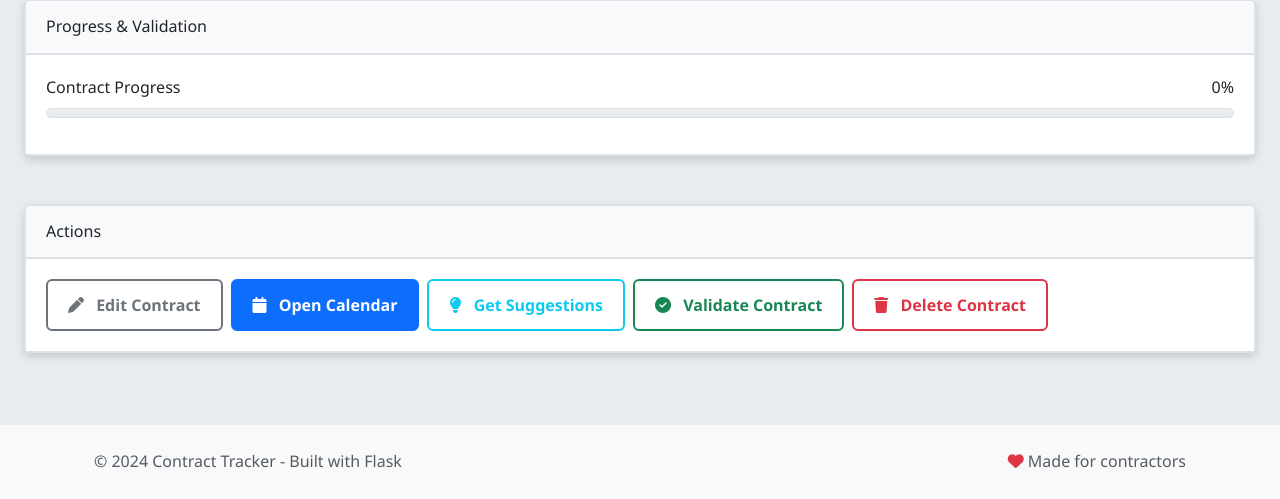
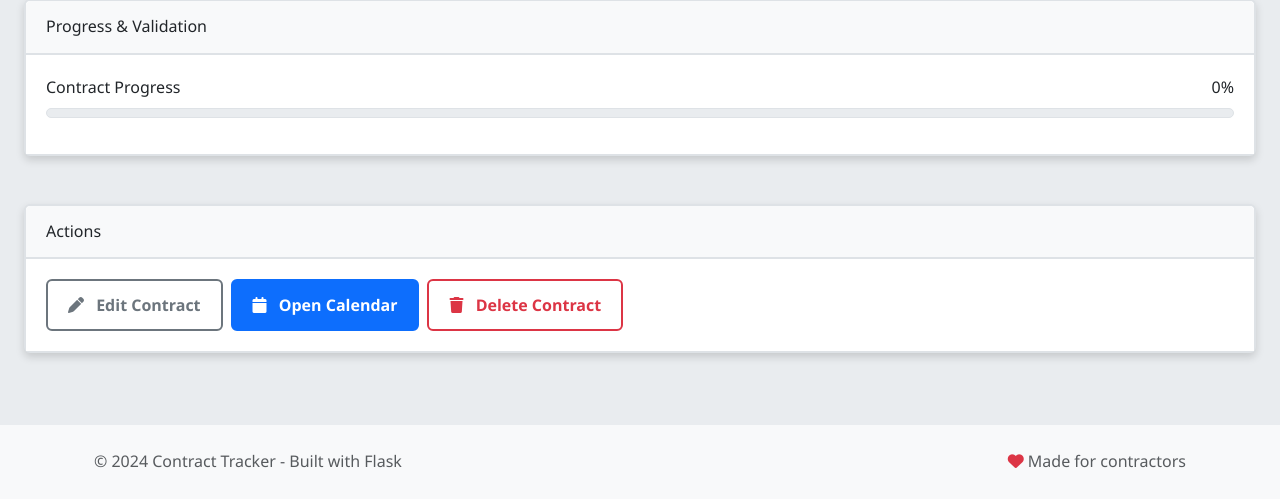
Before and after one commit to it4u-fun/ContractTracker, a Flask app: page /contracts/1 in a window 1280 px wide. Shown: the part 527-1026 px from the top of the page. Run offline with Flask 3, Linux system fonts and the light colour scheme; some libraries are stand-ins or nearby versions.

Commit message:
refactor: Remove Get Suggestions and Validate Contract buttons from Details page
- Remove 'Get Suggestions' button from contract detail page
- Remove 'Validate Contract' button from contract detail page
- Remove showSuggestions() JavaScript function
- Remove validateContract() JavaScript function
- Keep displayValidation() function as it's used during page load
- Keep suggestions functionality in calendar page where it's still useful
- Simplify contract detail page actions to focus on core functionality

This streamlines the contract detail page by removing redundant manual actions
since validation happens automatically on page load and suggestions are
available in the calendar context where they're more useful.

```diff
--- a/templates/contracts/detail.html
+++ b/templates/contracts/detail.html
@@ -136,14 +136,6 @@
                     <button class="btn btn-primary" onclick="goToCalendar()">
                         <i class="fas fa-calendar me-2"></i>
                         Open Calendar
-                    </button>
-                    <button class="btn btn-outline-info" onclick="showSuggestions()">
-                        <i class="fas fa-lightbulb me-2"></i>
-                        Get Suggestions
-                    </button>
-                    <button class="btn btn-outline-success" onclick="validateContract()">
-                        <i class="fas fa-check-circle me-2"></i>
-                        Validate Contract
                     </button>
                     <button class="btn btn-outline-danger" onclick="deleteContract()">
                         <i class="fas fa-trash me-2"></i>
@@ -403,42 +395,6 @@ async function saveContractEdits() {
     }
 }
 
-async function showSuggestions() {
-    try {
-        const response = await fetch(`/api/contracts/${contractKey}/suggestions`);
-        const data = await response.json();
-
-        if (data.success) {
-            const suggestions = data.suggestions.slice(0, 10); // Show first 10
-            showFlashMessage(
-                `Generated ${data.count} working day suggestions. First few: ${suggestions.join(', ')}...`,
-                'info'
-            );
-        } else {
-            showFlashMessage('Failed to get suggestions', 'danger');
-        }
-    } catch (error) {
-        console.error('Error getting suggestions:', error);
-        showFlashMessage('Error getting suggestions', 'danger');
-    }
-}
-
-async function validateContract() {
-    try {
-        const response = await fetch(`/api/contracts/${contractKey}/validate`);
-        const data = await response.json();
-
-        if (data.success) {
-            displayValidation(data.validation);
-            showFlashMessage('Contract validation completed', 'success');
-        } else {
-            showFlashMessage('Failed to validate contract', 'danger');
-        }
-    } catch (error) {
-        console.error('Error validating contract:', error);
-        showFlashMessage('Error validating contract', 'danger');
-    }
-}
 
 async function fixOutOfScopeAllocations() {
     if (confirm('Are you sure you want to remove all day allocations that are outside the contract period? This action cannot be undone.')) {
```
